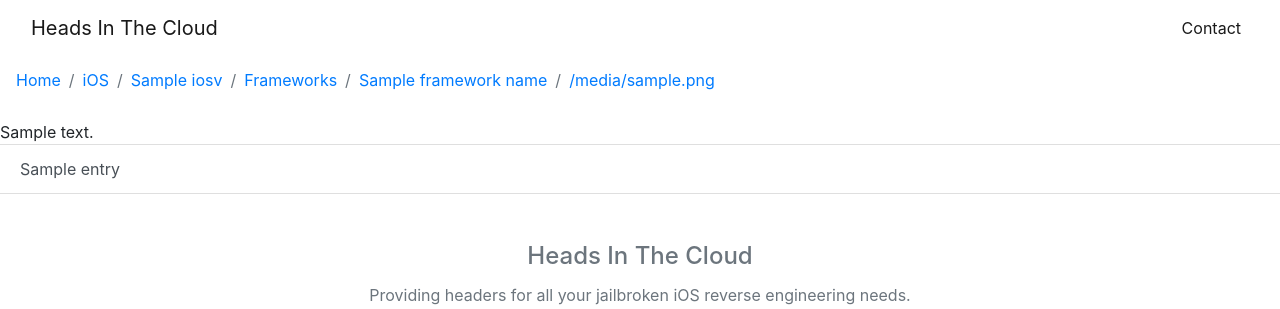
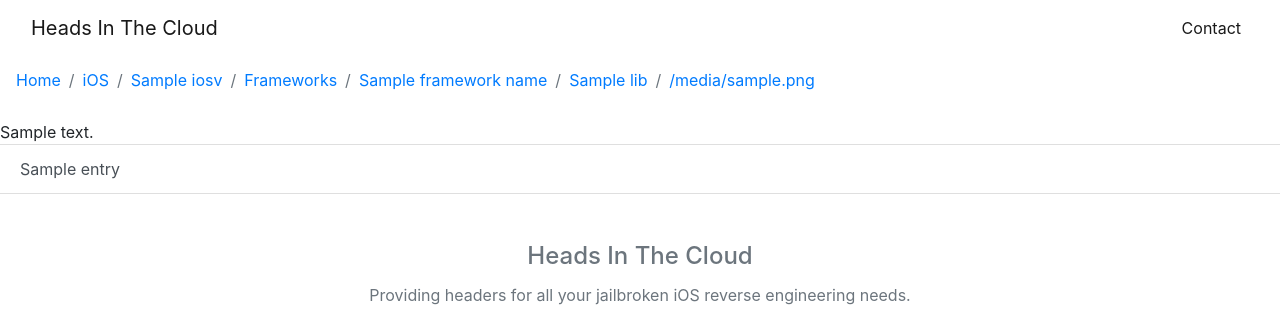
Before and after one commit to mass1ve-err0r/HeadsInTheCloud, a Python web app: template templates/Browser.html in a window 1280 px wide. Shown: the top 309 px of the page. Run offline with Jinja, Linux system fonts and the light colour scheme; the template is opened without the code that fills it: most values are stand-ins (such as "Sample title", 1, 10 or a date in 2020); some libraries are stand-ins or nearby versions.

Commit message:
Update Browser Template - Add support for showing libs folder content
Signed-off-by: Saadat-MBP16 <me@saadat.dev>

```diff
--- a/templates/Browser.html
+++ b/templates/Browser.html
@@ -11,10 +11,17 @@
             <li class="breadcrumb-item active"><a href="{{ url_for('BrowserBP.listPrivateFrameworksF', ios_version=iosv, framework=frameworkName) }}"><span>{{ frameworkName }}</span></a></li>
         {% endif %}
     {% else %}
-        <li class="breadcrumb-item active"><a href="{{ url_for('BrowserBP.listFrameworks', ios_version=iosv) }}"><span>Frameworks</span></a></li>
-        {% if frameworkName is defined %}
-            <li class="breadcrumb-item active"><a href="{{ url_for('BrowserBP.listFrameworksF', ios_version=iosv, framework=frameworkName) }}"><span>{{ frameworkName }}</span></a></li>
+        {% if isLib is defined %}
+            <li class="breadcrumb-item active"><a href="{{ url_for('BrowserBP.listLibraries', ios_version=iosv) }}"><span>lib</span></a></li>
+        {% else %}
+            <li class="breadcrumb-item active"><a href="{{ url_for('BrowserBP.listFrameworks', ios_version=iosv) }}"><span>Frameworks</span></a></li>
+            {% if frameworkName is defined %}
+                <li class="breadcrumb-item active"><a href="{{ url_for('BrowserBP.listFrameworksF', ios_version=iosv, framework=frameworkName) }}"><span>{{ frameworkName }}</span></a></li>
+            {% endif %}
         {% endif %}
+    {% endif %}
+    {% if lib is defined %}
+        <li class="breadcrumb-item active"><a href="{{ url_for('BrowserBP.listLibrariesF', ios_version=iosv, library=lib) }}"><span>{{ lib }}</span></a></li>
     {% endif %}
     {% if fileName is defined %}
         <li class="breadcrumb-item"><a href="#"><span>{{ fileName }}</span></a></li>
@@ -33,6 +40,10 @@
                     <a href="{{ url_for('BrowserBP.listFrameworksF', ios_version=iosv, framework=entry) }}" class="list-group-item list-group-item-action">{{ entry }}</a>
                 {% elif linkType | int == 4 %} <!-- Links lead to folder content (private frameworks)-->
                     <a href="{{ url_for('BrowserBP.listPrivateFrameworksF', ios_version=iosv, framework=entry) }}" class="list-group-item list-group-item-action">{{ entry }}</a>
+                {% elif linkType | int == 5 %} <!-- Links lead to files directly (lib)-->
+                    <a href="{{ url_for('BrowserBP.getLFile', ios_version=iosv, library=lib, file=entry) }}" class="list-group-item list-group-item-action">{{ entry }}</a>
+                {% elif linkType | int == 6 %} <!-- Links lead to folder content (lib)-->
+                    <a href="{{ url_for('BrowserBP.listLibraries', ios_version=iosv, library=lib, file=entry) }}" class="list-group-item list-group-item-action">{{ entry }}</a>
                 {% else %}
                     <a href="#" class="list-group-item list-group-item-action">{{ entry }}</a>
                 {% endif %}
```
